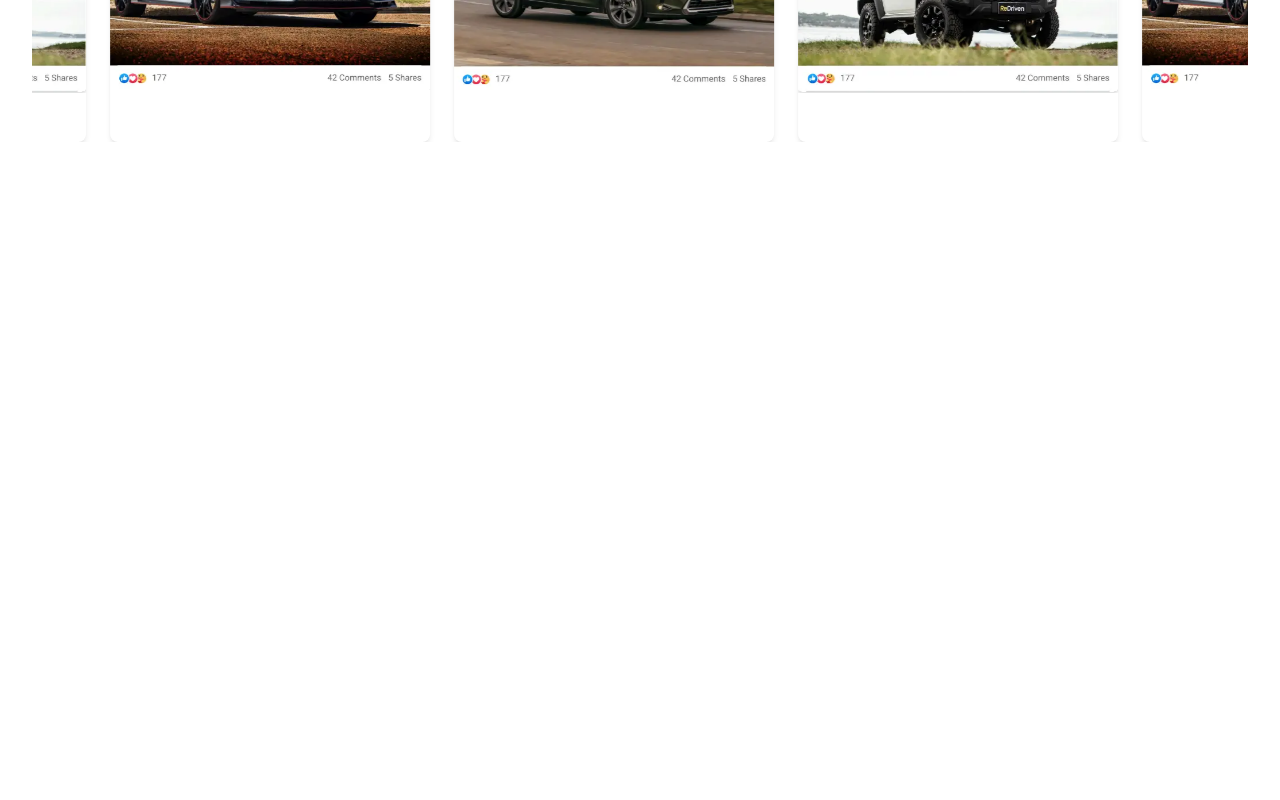
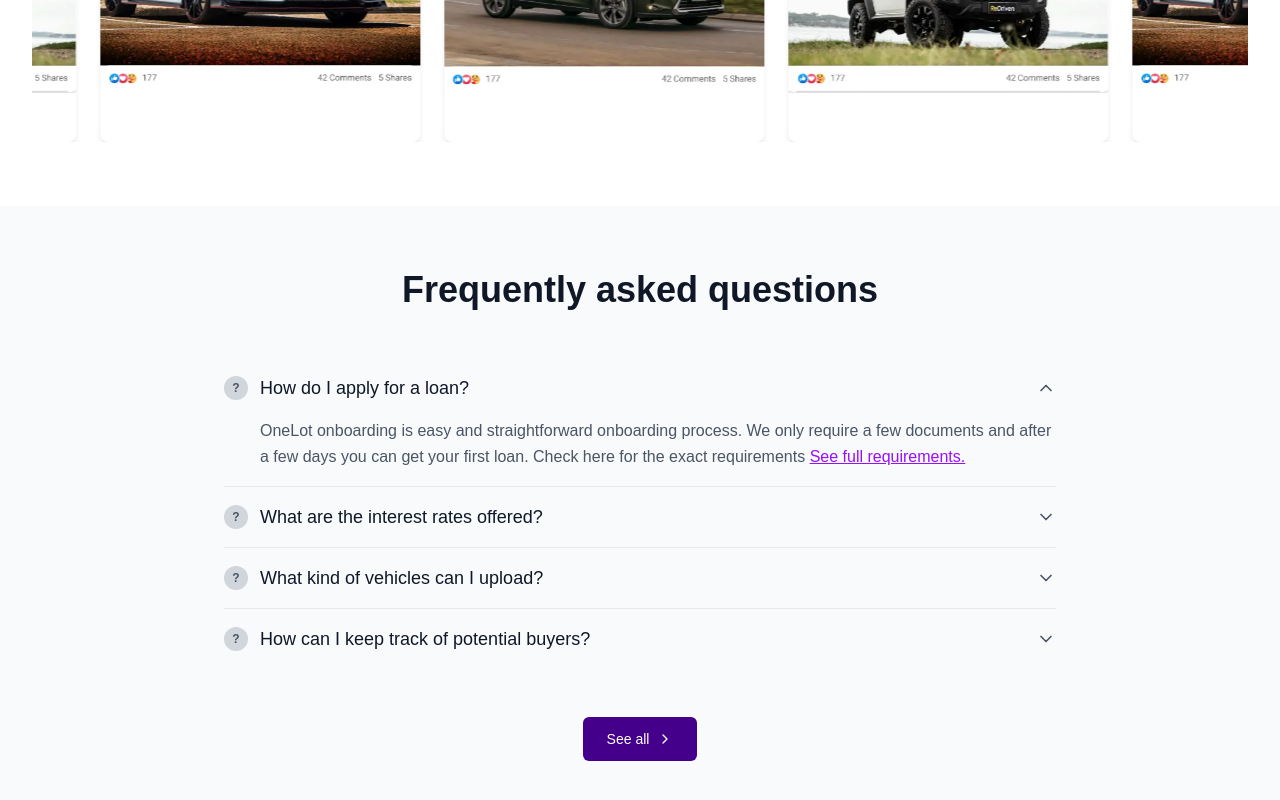
Before and after one commit to KelvinNath/OneLot, a Next.js app: page / in a window 1280 px wide. Shown: the part 5029-5829 px from the top of the page. Before the commit the page ends 5235 px from the top, so only its background shows below. Built offline with nearby package versions, Linux system fonts and the light colour scheme.

Commit message:
feat:added FAQ section

```diff
--- a/app/page.tsx
+++ b/app/page.tsx
@@ -6,6 +6,7 @@ import Dealership from '@/components/sections/dealership/Dealership';
 import WhyOnelot from '@/components/sections/whyOnelot/WhyOnelot';
 import Testimonials from '@/components/sections/testimonials/Testimonials';
 import StayConnected from '@/components/sections/stayconnected/StayConnected';
+import FAQ from '@/components/sections/FAQ/FAQ';
 
 export default function Home() {
   return (
@@ -17,6 +18,7 @@ export default function Home() {
       <WhyOnelot />
       <Testimonials />
       <StayConnected />
+      <FAQ />
     </>
   );
 }
--- /dev/null
+++ b/components/sections/FAQ/FAQ.tsx
@@ -0,0 +1,38 @@
+// components/sections/FAQ/FAQ.tsx
+import { memo } from 'react';
+import { faqData } from './faq-data';
+import FAQItem from './FAQItem';
+import Button from '../../ui/Button';
+
+export default function FAQ() {
+  return (
+    <section className="py-16 bg-gray-50">
+      <div className="max-w-4xl mx-auto px-4 sm:px-6 lg:px-8">
+        {/* Title */}
+        <h2 className="text-2xl md:text-3xl lg:text-4xl font-bold text-gray-900 text-center mb-12">
+          {faqData.title}
+        </h2>
+
+        {/* FAQ Items */}
+        <div className="space-y-0">
+          {faqData.items.map((item, index) => (
+            <FAQItem
+              key={item.id}
+              item={item}
+              isLast={index === faqData.items.length - 1}
+            />
+          ))}
+        </div>
+
+        {/* See All Button */}
+        <div className="text-center mt-12">
+          <Button
+            text={faqData.seeAllButton.text}
+            showArrow={true}
+            className="px-6 py-3"
+          />
+        </div>
+      </div>
+    </section>
+  );
+}
--- /dev/null
+++ b/components/sections/FAQ/FAQItem.tsx
@@ -0,0 +1,78 @@
+// components/sections/FAQ/FAQItem.tsx
+'use client';
+
+import { memo, useState } from 'react';
+import { ChevronUp, ChevronDown } from 'lucide-react';
+import { FAQItem as FAQItemType } from './faq-data';
+
+interface FAQItemProps {
+  item: FAQItemType;
+  isLast?: boolean;
+}
+
+const FAQItem = memo(function FAQItem({ item, isLast = false }: FAQItemProps) {
+  const [isOpen, setIsOpen] = useState(item.id === 'loan-application'); // First item open by default
+
+  const toggleOpen = () => {
+    setIsOpen(!isOpen);
+  };
+
+  return (
+    <>
+      <div className="py-4">
+        <button
+          onClick={toggleOpen}
+          className="w-full flex items-center justify-between text-left focus:outline-none group"
+        >
+          {/* Question Icon and Text */}
+          <div className="flex items-center gap-3 flex-1">
+            <div className="w-6 h-6 bg-gray-300 rounded-full flex items-center justify-center flex-shrink-0">
+              <span className="text-gray-600 text-xs font-bold">?</span>
+            </div>
+            <span className="text-gray-900 font-medium text-base md:text-lg">
+              {item.question}
+            </span>
+          </div>
+
+          {/* Arrow Icon */}
+          <div className="ml-4 flex-shrink-0 hover:cursor-pointer">
+            {isOpen ? (
+              <ChevronUp className="w-5 h-5 text-gray-600" />
+            ) : (
+              <ChevronDown className="w-5 h-5 text-gray-600" />
+            )}
+          </div>
+        </button>
+
+        {/* Answer Content with Smooth Animation */}
+        <div
+          className={`overflow-hidden transition-all duration-300 ease-in-out ${
+            isOpen ? 'max-h-96 opacity-100' : 'max-h-0 opacity-0'
+          }`}
+        >
+          <div className="pt-4 pl-9">
+            <p className="text-gray-600 text-sm md:text-base leading-relaxed">
+              {item.answer}
+              {item.linkText && item.linkUrl && (
+                <>
+                  {' '}
+                  <a
+                    href={item.linkUrl}
+                    className="text-purple-600 hover:text-purple-700 underline transition-colors duration-200"
+                  >
+                    {item.linkText}
+                  </a>
+                </>
+              )}
+            </p>
+          </div>
+        </div>
+      </div>
+
+      {/* Separator Line */}
+      {!isLast && <hr className="border-gray-200" />}
+    </>
+  );
+});
+
+export default FAQItem;
--- /dev/null
+++ b/components/sections/FAQ/faq-data.ts
@@ -0,0 +1,40 @@
+// components/sections/FAQ/faq-data.ts
+export interface FAQItem {
+    id: string;
+    question: string;
+    answer: string;
+    linkText?: string;
+    linkUrl?: string;
+  }
+
+  export const faqData = {
+    title: "Frequently asked questions",
+    items: [
+      {
+        id: 'loan-application',
+        question: 'How do I apply for a loan?',
+        answer: 'OneLot onboarding is easy and straightforward onboarding process. We only require a few documents and after a few days you can get your first loan. Check here for the exact requirements',
+        linkText: 'See full requirements.',
+        linkUrl: '#'
+      },
+      {
+        id: 'interest-rates',
+        question: 'What are the interest rates offered?',
+        answer: 'Our interest rates are competitive and tailored to your specific needs. Rates vary based on loan amount, term length, and your credit profile. Contact our team for personalized rates.'
+      },
+      {
+        id: 'vehicle-types',
+        question: 'What kind of vehicles can I upload?',
+        answer: 'You can upload various types of vehicles including cars, trucks, motorcycles, and commercial vehicles. All vehicles must be legally owned and meet our eligibility criteria.'
+      },
+      {
+        id: 'buyer-tracking',
+        question: 'How can I keep track of potential buyers?',
+        answer: 'Our platform provides a comprehensive buyer management system where you can track inquiries, schedule viewings, manage communications, and monitor the sales process all in one place.'
+      }
+    ],
+    seeAllButton: {
+      text: 'See all',
+      url: '#'
+    }
+  };
```
